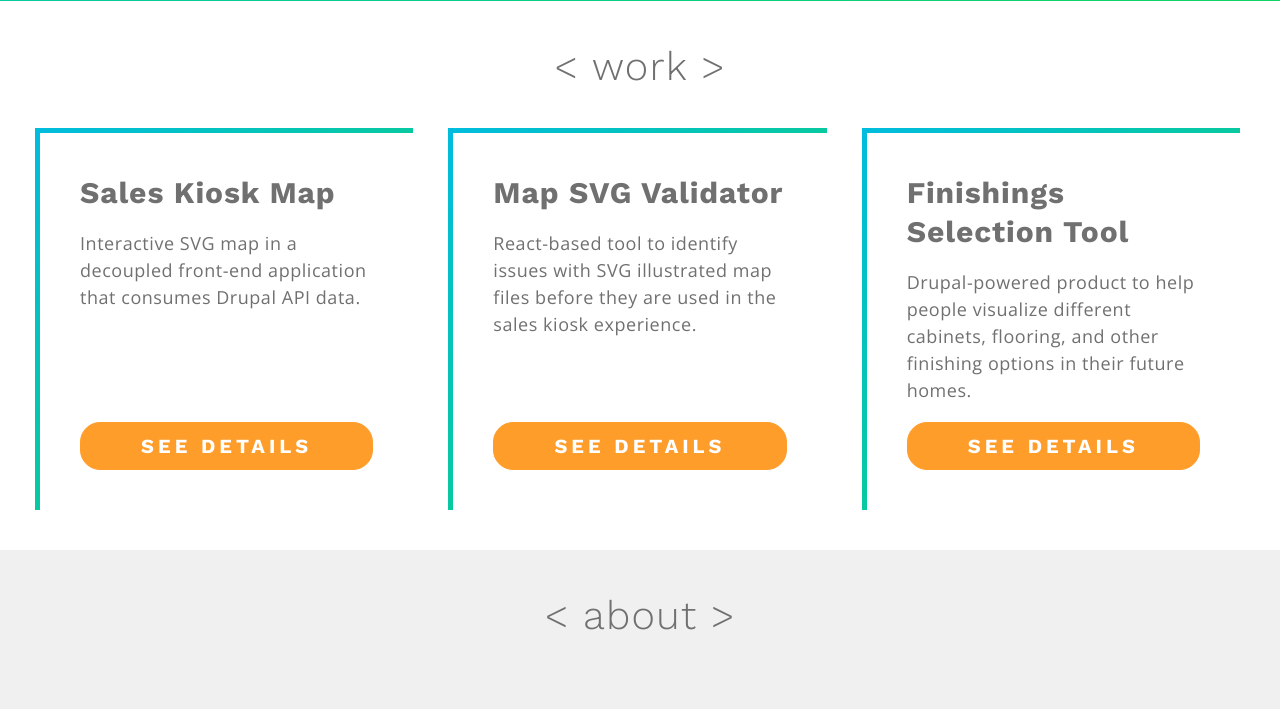
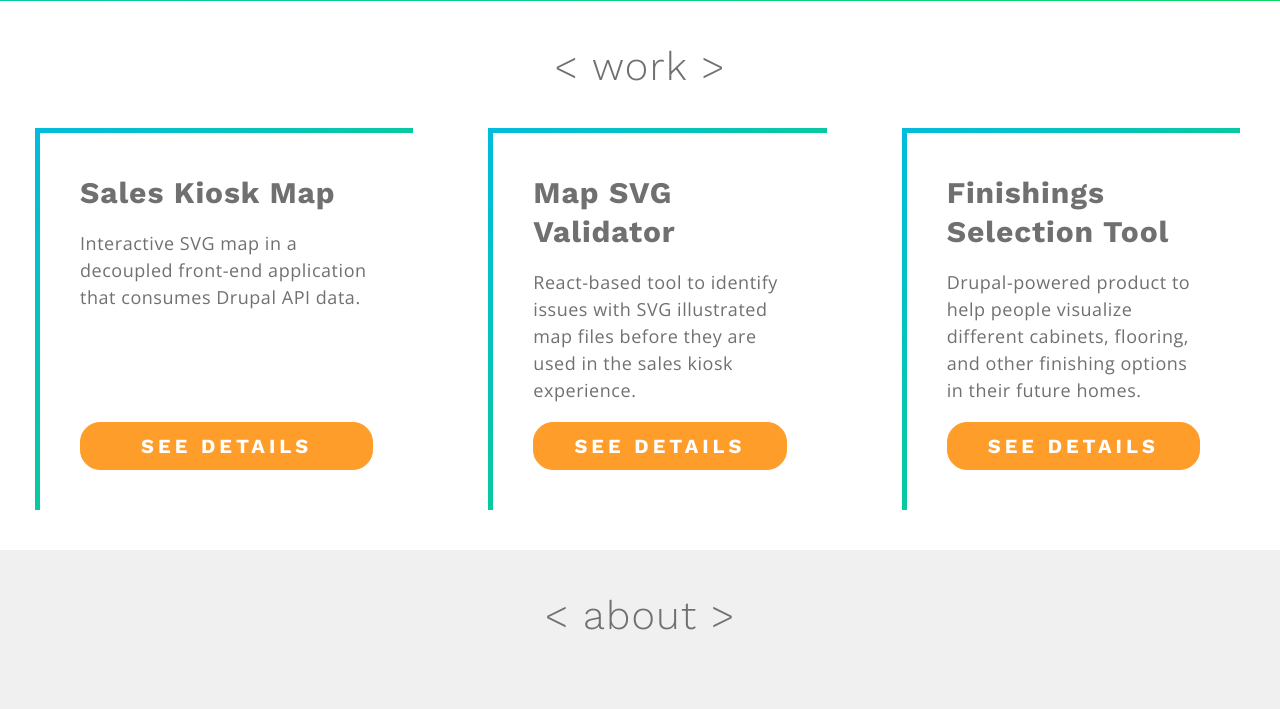
Before and after one commit to SharonHartsell/portfolio-site, a PHP site: page /index.php in a window 1280 px wide. Shown: the part 709-1418 px from the top of the page. Run offline with PHP 8.4, Linux system fonts and the light colour scheme; some libraries are stand-ins or nearby versions.

Commit message:
style(work): adjust styles for mobile

```diff
--- a/css/styles.css
+++ b/css/styles.css
@@ -252,76 +252,101 @@ a {
 .intro_techList {
   display: -webkit-flex;
   display: flex;
+  -webkit-flex-wrap: wrap;
+  flex-wrap: wrap;
+  -webkit-justify-content: space-between;
+  justify-content: space-between;
   margin: 0;
   padding: 0;
   list-style: none;
 }
 
-/* line 31, ../scss/_intro.scss */
+/* line 33, ../scss/_intro.scss */
 .intro_techListItem {
   text-align: center;
   opacity: 0.75;
 }
-/* line 36, ../scss/_intro.scss */
-.intro_techListItem + .intro_techListItem {
-  margin-left: 40px;
+@media all and (min-width: 768px) {
+  /* line 38, ../scss/_intro.scss */
+  .intro_techListItem + .intro_techListItem {
+    margin-left: 40px;
+  }
 }
 
-/* line 41, ../scss/_intro.scss */
+/* line 45, ../scss/_intro.scss */
 .intro_techIcon {
   font-size: 30px;
   color: white;
 }
 
-/* line 46, ../scss/_intro.scss */
+/* line 50, ../scss/_intro.scss */
 .intro_techName {
   color: white;
 }
 
 /* line 1, ../scss/_work.scss */
 .work {
-  padding: 40px;
+  padding: 20px;
+}
+@media all and (min-width: 768px) {
+  /* line 1, ../scss/_work.scss */
+  .work {
+    padding: 40px;
+  }
 }
 
-/* line 5, ../scss/_work.scss */
+/* line 9, ../scss/_work.scss */
 .work_sectionTitle {
   margin: 0;
   text-align: center;
   color: #707070;
 }
 
-/* line 12, ../scss/_work.scss */
+/* line 16, ../scss/_work.scss */
 .work_sectionTitle + .work_projectList {
-  margin-top: 40px;
+  margin-top: 20px;
+}
+@media all and (min-width: 768px) {
+  /* line 16, ../scss/_work.scss */
+  .work_sectionTitle + .work_projectList {
+    margin-top: 40px;
+  }
 }
 
-/* line 16, ../scss/_work.scss */
+/* line 24, ../scss/_work.scss */
 .work_projectList {
-  display: -webkit-flex;
-  display: flex;
-  -webkit-justify-content: center;
-  justify-content: center;
   margin: 0;
   padding: 0;
   list-style: none;
 }
+@media all and (min-width: 768px) {
+  /* line 24, ../scss/_work.scss */
+  .work_projectList {
+    display: grid;
+    grid-template-columns: 1fr 1fr;
+    grid-gap: 40px;
+  }
+}
+@media all and (min-width: 1024px) {
+  /* line 24, ../scss/_work.scss */
+  .work_projectList {
+    grid-template-columns: 1fr 1fr 1fr;
+  }
+}
 
-/* line 25, ../scss/_work.scss */
+/* line 41, ../scss/_work.scss */
 .work_projectListItem {
-  -webkit-flex: 1;
-  flex: 1;
   display: -webkit-flex;
   display: flex;
   -webkit-flex-direction: column;
   flex-direction: column;
   -webkit-justify-content: space-between;
   justify-content: space-between;
-  max-width: 50%;
   position: relative;
   background: white;
   padding: 40px;
 }
-/* line 35, ../scss/_work.scss */
+/* line 49, ../scss/_work.scss */
 .work_projectListItem:before {
   content: '';
   display: block;
@@ -340,23 +365,35 @@ a {
   transition: transform 0.5s;
   z-index: -1;
 }
-/* line 50, ../scss/_work.scss */
+/* line 64, ../scss/_work.scss */
 .work_projectListItem + .work_projectListItem {
-  margin-left: 40px;
+  margin-top: 30px;
+}
+@media all and (min-width: 768px) {
+  /* line 64, ../scss/_work.scss */
+  .work_projectListItem + .work_projectListItem {
+    margin-top: 0;
+  }
+}
+@media all and (min-width: 1024px) {
+  /* line 64, ../scss/_work.scss */
+  .work_projectListItem + .work_projectListItem {
+    margin-left: 40px;
+  }
 }
 
-/* line 55, ../scss/_work.scss */
+/* line 78, ../scss/_work.scss */
 .work_projectTitle {
   margin: 0;
   color: #707070;
 }
 
-/* line 61, ../scss/_work.scss */
+/* line 84, ../scss/_work.scss */
 .work_projectTeaser {
   color: #707070;
 }
 
-/* line 65, ../scss/_work.scss */
+/* line 88, ../scss/_work.scss */
 .work_projectTitle + .work_projectBtn,
 .work_projectTeaser + .work_projectBtn {
   margin-top: 20px;
--- a/scss/_intro.scss
+++ b/scss/_intro.scss
@@ -22,6 +22,8 @@
 
   .intro_techList {
     @include display-flex;
+    @include flex-wrap(wrap);
+    @include justify-content(space-between);
     margin: 0;
     padding: 0;
 
@@ -34,7 +36,9 @@
       opacity: 0.75;
 
       & + & {
-        margin-left: 40px;
+        @include tablet {
+          margin-left: 40px;
+        }
       }
     }
 
--- a/scss/_work.scss
+++ b/scss/_work.scss
@@ -1,5 +1,9 @@
 .work {
-  padding: 40px;
+  padding: 20px;
+
+  @include tablet {
+    padding: 40px;
+  }
 }
 
   .work_sectionTitle {
@@ -10,24 +14,34 @@
   }
 
   .work_sectionTitle + .work_projectList {
-    margin-top: 40px;
+    margin-top: 20px;
+
+    @include tablet {
+      margin-top: 40px;
+    }
   }
 
   .work_projectList {
-    @include display-flex;
-    @include justify-content(center);
     margin: 0;
     padding: 0;
 
     list-style: none;
+
+    @include tablet {
+      display: grid;
+      grid-template-columns: 1fr 1fr;
+      grid-gap: 40px;
+    }
+
+    @include desktop {
+      grid-template-columns: 1fr 1fr 1fr;
+    }
   }
 
     .work_projectListItem {
-      @include flex(1);
       @include display-flex;
       @include flex-direction(column);
       @include justify-content(space-between);
-      max-width: 50%;
       position: relative;
       background: white;
       padding: 40px;
@@ -48,7 +62,16 @@
       }
 
       & + & {
-        margin-left: 40px;
+        margin-top: 30px;
+
+        @include tablet {
+          margin-top: 0;
+
+        }
+
+        @include desktop {
+          margin-left: 40px;
+        }
       }
     }
 
```
